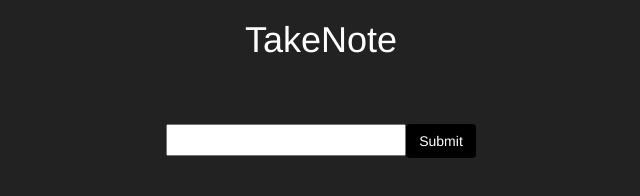
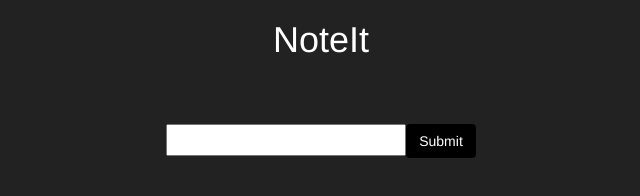
Before and after one commit to freespiritdev/NoteIt, a plain HTML site: page index.html in a window 1280 px wide. Shown: the whole page, without its empty margins (319-959 px from the left). Drawn offline with Linux system fonts and the light colour scheme.

Commit message:
Cleaned up index

```diff
--- a/index.html
+++ b/index.html
@@ -1,16 +1,13 @@
 <!DOCTYPE html>
 <html lang="en">
   <head>
-    <title>TakeNote</title>
+    <title>NoteIt</title>
       <link rel="stylesheet" href="bootstrap.min.css">
       <link rel="stylesheet" type="text/css" href="style.css">
       <meta name="viewport" content="width=device-width, initial-scale=1, maximum-scale=1, user-scalable=no">
   </head>
   <body>
-    <h1>TakeNote</h1>
-
-    <!-- <input type="text"id="add-notes"/>
- -->
+    <h1>NoteIt</h1>
 
     <form id="add-note-form">
       <p><input type="text" id="note-name"><input type="submit" class="btn btn-black" onclick="checkLength()"></p>
```
